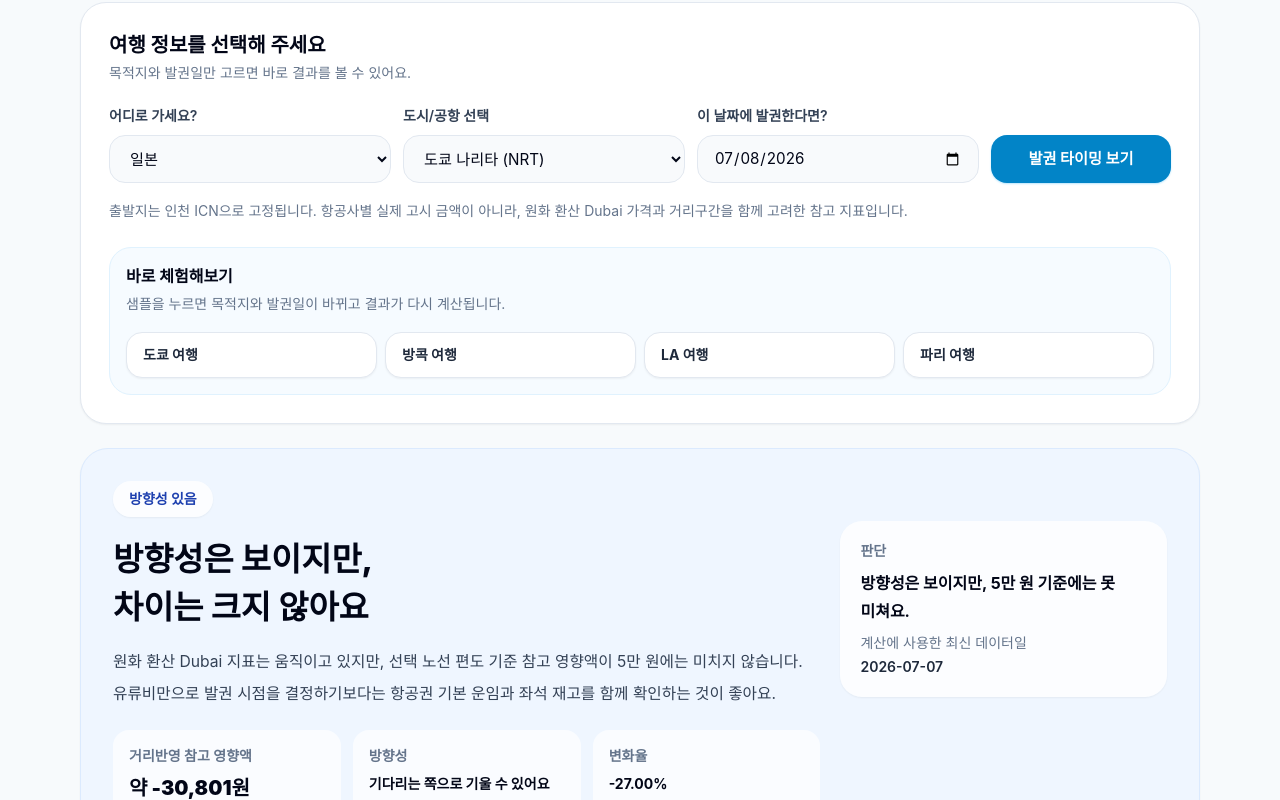
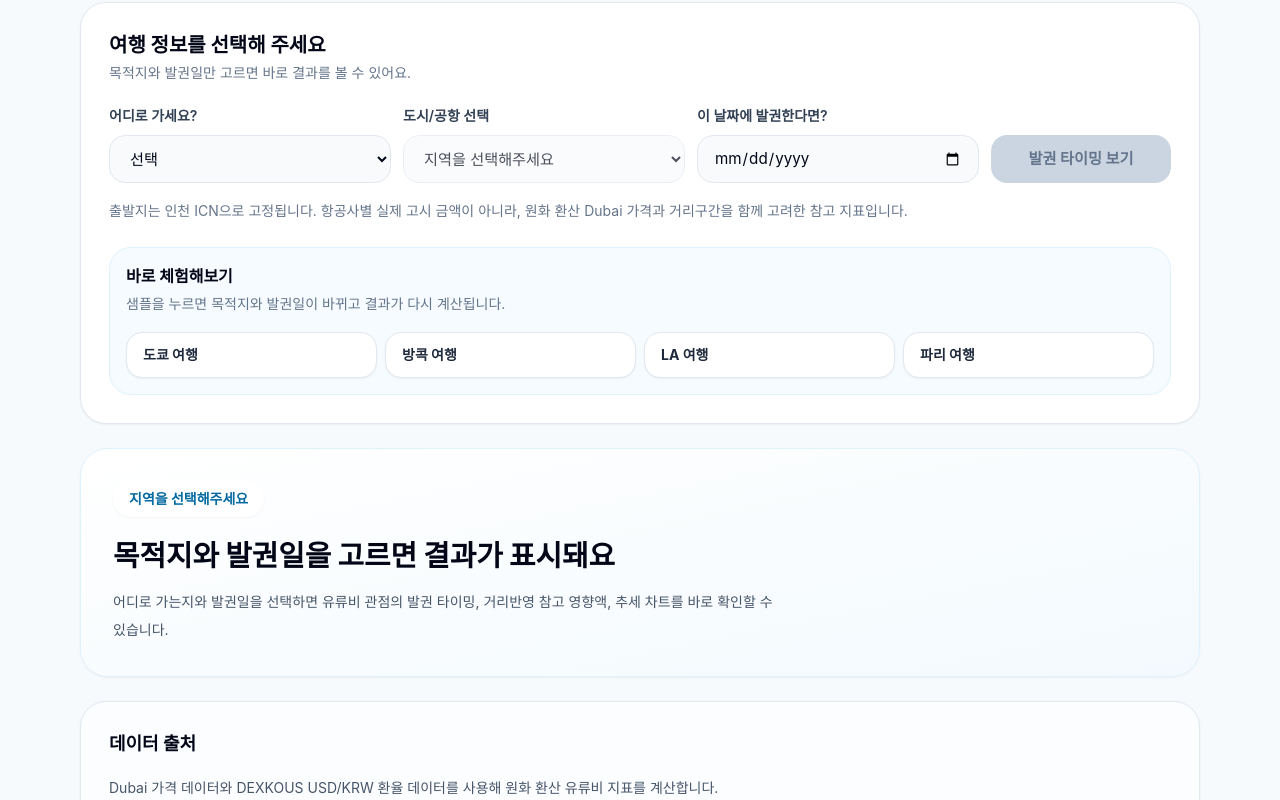
Before and after one commit to day27N/0708, a Next.js app: page / in a window 1280 px wide. Shown: the part 620-1420 px from the top of the page. Built offline with nearby package versions, Linux system fonts and the light colour scheme.

Commit message:
Start trip form with empty selections

```diff
--- a/src/app/page.tsx
+++ b/src/app/page.tsx
@@ -6,7 +6,7 @@ import KeyMetrics from '../components/KeyMetrics'
 import PeriodComparisonTable from '../components/PeriodComparisonTable'
 import TrendChart from '../components/TrendChart'
 import { loadInternalDubaiCsv } from '../data/internalDubaiCsv'
-import { defaultRoute, routeCountries, routes } from '../data/routes'
+import { routeCountries, routes } from '../data/routes'
 import { loadFxRates } from '../data/fxRates'
 import { getCurrentReferencePeriod, getFullNextReferencePeriod, getIssueMonth, getNextPredictionPeriod } from '../lib/dateUtils'
 import { analyzeKrwFuelData } from '../lib/dailyAnalysis'
@@ -141,15 +141,16 @@ export default function Page() {
   const [prices, setPrices] = useState<DailyDubaiOilPrice[]>([])
   const [fxRates, setFxRates] = useState<DailyFxRate[]>([])
   const [combinedPrices, setCombinedPrices] = useState<DailyDubaiKrwPoint[]>([])
-  const [selectedTicketingDate, setSelectedTicketingDate] = useState(todayStr)
-  const [selectedCountry, setSelectedCountry] = useState(defaultRoute.country)
-  const [selectedRoute, setSelectedRoute] = useState<RouteDistance | null>(defaultRoute)
-  const [selectedDestination, setSelectedDestination] = useState(defaultRoute.destinationCode)
+  const [selectedTicketingDate, setSelectedTicketingDate] = useState('')
+  const [selectedCountry, setSelectedCountry] = useState('')
+  const [selectedRoute, setSelectedRoute] = useState<RouteDistance | null>(null)
+  const [selectedDestination, setSelectedDestination] = useState('')
   const [analysisResult, setAnalysisResult] = useState<AnalysisResult | null>(null)
   const [isLoading, setIsLoading] = useState(true)
   const [error, setError] = useState<string | null>(null)
 
-  const currentRoutes = routes.filter(route => route.country === selectedCountry)
+  const currentRoutes = selectedCountry ? routes.filter(route => route.country === selectedCountry) : []
+  const canAnalyze = selectedRoute !== null && selectedTicketingDate !== ''
 
   const runAnalysis = (
     date: string,
@@ -158,7 +159,7 @@ export default function Page() {
     sourceFxRates = fxRates,
     sourceCombinedPrices = combinedPrices,
   ) => {
-    if (sourcePrices.length === 0 || sourceFxRates.length === 0 || sourceCombinedPrices.length === 0) return null
+    if (!date || !route || sourcePrices.length === 0 || sourceFxRates.length === 0 || sourceCombinedPrices.length === 0) return null
 
     const ticketDate = new Date(date)
     const latestDubaiDate = sourcePrices[sourcePrices.length - 1].date
@@ -190,7 +191,6 @@ export default function Page() {
         setPrices(loadedPrices)
         setFxRates(loadedFx)
         setCombinedPrices(combined)
-        setAnalysisResult(runAnalysis(todayStr, defaultRoute, loadedPrices, loadedFx, combined))
       } catch {
         setError('데이터를 불러오지 못했습니다. 다시 시도해주세요.')
       } finally {
@@ -202,12 +202,11 @@ export default function Page() {
   }, [])
 
   const handleCountryChange = (country: string) => {
-    const nextRoute = routes.find(route => route.country === country) ?? defaultRoute
     setSelectedCountry(country)
-    setSelectedRoute(nextRoute)
-    setSelectedDestination(nextRoute.destinationCode)
-    const result = runAnalysis(selectedTicketingDate, nextRoute)
-    if (result) setAnalysisResult(result)
+    setSelectedRoute(null)
+    setSelectedDestination('')
+    setAnalysisResult(null)
+    setError(null)
   }
 
   const handleRouteChange = (destinationCode: string) => {
@@ -218,16 +217,24 @@ export default function Page() {
     setSelectedRoute(nextRoute)
     setSelectedCountry(nextRoute.country)
     const result = runAnalysis(selectedTicketingDate, nextRoute)
-    if (result) setAnalysisResult(result)
+    setError(null)
+    setAnalysisResult(result)
   }
 
   const handleTicketingDateChange = (date: string) => {
     setSelectedTicketingDate(date)
     const result = runAnalysis(date, selectedRoute)
-    if (result) setAnalysisResult(result)
+    setError(null)
+    setAnalysisResult(result)
   }
 
   const handleAnalyzeClick = () => {
+    if (!canAnalyze) {
+      setAnalysisResult(null)
+      setError('지역과 발권일을 먼저 선택해주세요.')
+      return
+    }
+
     const result = runAnalysis(selectedTicketingDate, selectedRoute)
     if (result) {
       setError(null)
@@ -312,6 +319,7 @@ export default function Page() {
                 onChange={event => handleCountryChange(event.target.value)}
                 className="mt-2 h-12 w-full rounded-2xl border border-slate-200 bg-slate-50 px-4 text-[0.95rem] text-slate-950 outline-none transition focus:border-sky-300 focus:bg-white focus:ring-4 focus:ring-sky-100"
               >
+                <option value="">선택</option>
                 {routeCountries.map(country => (
                   <option key={country} value={country}>{country}</option>
                 ))}
@@ -323,8 +331,10 @@ export default function Page() {
               <select
                 value={selectedDestination}
                 onChange={event => handleRouteChange(event.target.value)}
+                disabled={!selectedCountry}
                 className="mt-2 h-12 w-full rounded-2xl border border-slate-200 bg-slate-50 px-4 text-[0.95rem] text-slate-950 outline-none transition focus:border-sky-300 focus:bg-white focus:ring-4 focus:ring-sky-100"
               >
+                <option value="">{selectedCountry ? '도시/공항을 선택해 주세요' : '지역을 선택해주세요'}</option>
                 {currentRoutes.map(route => (
                   <option key={route.destinationCode} value={route.destinationCode}>
                     {route.destinationName} ({route.destinationCode})
@@ -346,7 +356,8 @@ export default function Page() {
             <button
               type="button"
               onClick={handleAnalyzeClick}
-              className="h-12 rounded-2xl bg-sky-600 px-5 text-[0.95rem] font-bold text-white shadow-sm shadow-sky-200 transition hover:-translate-y-0.5 hover:bg-sky-700 focus:outline-none focus:ring-4 focus:ring-sky-200 active:translate-y-0"
+              disabled={!canAnalyze}
+              className="h-12 rounded-2xl bg-sky-600 px-5 text-[0.95rem] font-bold text-white shadow-sm shadow-sky-200 transition hover:-translate-y-0.5 hover:bg-sky-700 focus:outline-none focus:ring-4 focus:ring-sky-200 active:translate-y-0 disabled:cursor-not-allowed disabled:bg-slate-300 disabled:text-slate-500 disabled:shadow-none disabled:hover:translate-y-0"
             >
               발권 타이밍 보기
             </button>
@@ -380,9 +391,21 @@ export default function Page() {
           <div className="mt-6 rounded-[24px] border border-rose-200 bg-rose-50 p-5 text-rose-700">{error}</div>
         ) : null}
 
-        {isLoading || !result ? (
+        {isLoading ? (
           <section className="mt-6 rounded-[24px] border border-slate-200 bg-white p-8 text-slate-500 shadow-sm">
             데이터를 불러오는 중입니다. 잠시만 기다려주세요.
+          </section>
+        ) : !result ? (
+          <section className="mt-6 rounded-[28px] border border-sky-100 bg-gradient-to-br from-white to-sky-50/60 p-6 shadow-sm sm:p-8">
+            <span className="inline-flex rounded-full bg-white px-4 py-2 text-sm font-bold text-sky-700 shadow-sm">
+              지역을 선택해주세요
+            </span>
+            <h2 className="mt-5 break-keep text-[1.4rem] font-extrabold leading-[1.35] text-slate-950 sm:text-[1.8rem]">
+              목적지와 발권일을 고르면 결과가 표시돼요
+            </h2>
+            <p className="mt-3 max-w-[680px] break-keep text-sm leading-7 text-slate-600">
+              어디로 가는지와 발권일을 선택하면 유류비 관점의 발권 타이밍, 거리반영 참고 영향액, 추세 차트를 바로 확인할 수 있습니다.
+            </p>
           </section>
         ) : (
           <>
```
